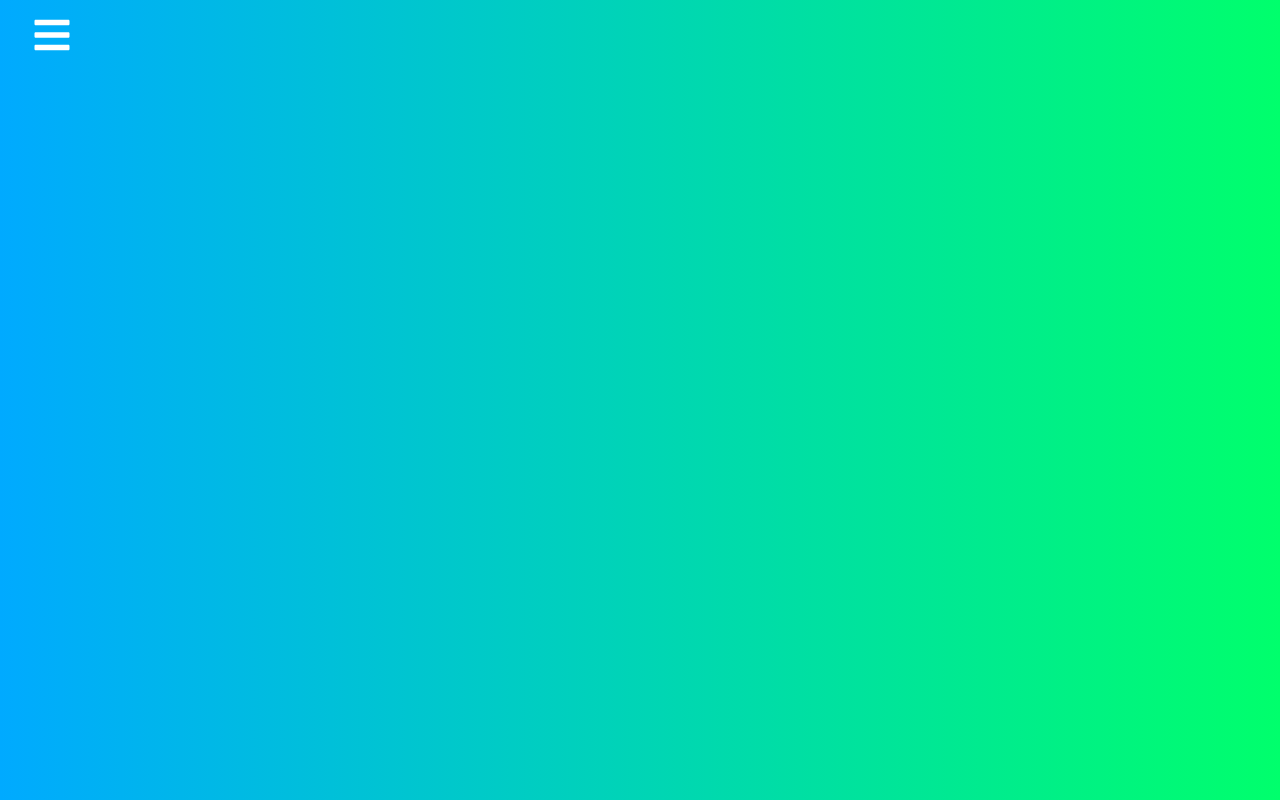
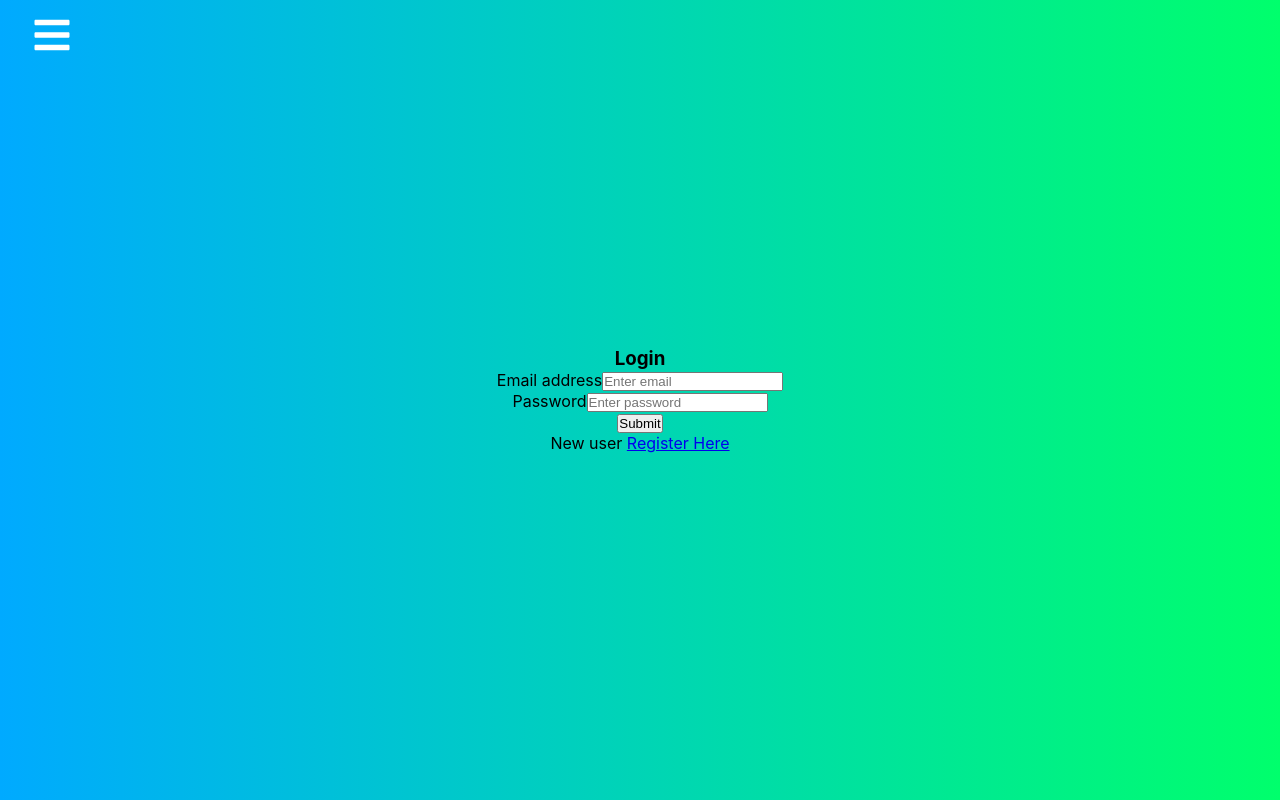
Before and after one commit to mlinhou/Daily-Tools, a React (Create React App) app: page /Login in a window 1280 px wide. Built offline with nearby package versions, Linux system fonts and the light colour scheme.

Commit message:
add toaster and login

```diff
--- a/package.json
+++ b/package.json
@@ -19,6 +19,7 @@
     "react-modal": "^3.16.1",
     "react-router-dom": "^6.22.3",
     "react-scripts": "5.0.1",
+    "react-toastify": "^10.0.5",
     "uuid": "^9.0.1",
     "web-vitals": "^2.1.4"
   },
--- a/src/App.js
+++ b/src/App.js
@@ -7,6 +7,8 @@ import Stopwatch from './components/Stopwatch';
 import Timer from './components/Timer';
 import Sidebar from './components/Sidebar';
 import Register from './components/Register';
+import { ToastContainer } from 'react-toastify';
+import Login from './components/Login';
 
 function App() {
   return (
@@ -22,8 +24,10 @@ function App() {
           <Route path="/Calculator/" element={<Calculator />}/>
           <Route path="/Timer/" element={<Timer />} />
           <Route path="/Register/" element={<Register/>} />
+          <Route path="/Login/" element={<Login/>} />
         </Routes>
       </Router>
+      <ToastContainer/>
     </div>
   );
 }
--- /dev/null
+++ b/src/components/Login.js
@@ -0,0 +1,67 @@
+import { signInWithEmailAndPassword } from "firebase/auth";
+import React, { useState } from "react";
+import { auth } from "./firebase";
+import { toast } from "react-toastify";
+
+
+function Login() {
+    const [email, setEmail] = useState("");
+    const [password, setPassword] = useState("");
+
+    const handleSubmit = async (e) => {
+      e.preventDefault();
+      try {
+        await signInWithEmailAndPassword(auth, email, password);
+        console.log("User logged in Successfully");
+        window.location.href = "/Daily-Tools";
+        toast.success("User logged in Successfully", {
+          position: "top-center",
+        });
+      } catch (error) {
+        console.log(error.message);
+
+        toast.error(error.message, {
+          position: "bottom-center",
+        });
+      }
+    };
+
+    return (
+      <form onSubmit={handleSubmit}>
+        <h3>Login</h3>
+
+        <div className="mb-3">
+          <label>Email address</label>
+          <input
+            type="email"
+            className="form-control"
+            placeholder="Enter email"
+            value={email}
+            onChange={(e) => setEmail(e.target.value)}
+          />
+        </div>
+
+        <div className="mb-3">
+          <label>Password</label>
+          <input
+            type="password"
+            className="form-control"
+            placeholder="Enter password"
+            value={password}
+            onChange={(e) => setPassword(e.target.value)}
+          />
+        </div>
+
+        <div className="d-grid">
+          <button type="submit" className="btn btn-primary">
+            Submit
+          </button>
+        </div>
+        <p className="forgot-password text-right">
+          New user <a href="/register">Register Here</a>
+        </p>
+      </form>
+    );
+  }
+
+  export default Login;
--- a/src/components/Register.js
+++ b/src/components/Register.js
@@ -1,6 +1,8 @@
 import { createUserWithEmailAndPassword } from 'firebase/auth';
 import React, { useState } from 'react'
-import { auth } from './firebase';
+import { auth, db } from './firebase';
+import { setDoc, doc } from "firebase/firestore";
+import { toast } from 'react-toastify';
 
 function Register() {
     const [email, setEmail] = useState("");
@@ -14,9 +16,22 @@ function Register() {
             await createUserWithEmailAndPassword(auth, email, password);
             const user = auth.currentUser;
             console.log(user)
+            if(user){
+                await setDoc(doc(db,"Users", user.uid), {
+                    email: user.email,
+                    firstName: fname,
+                    lastName: lname,
+                });
+            }
             console.log("User registered successfully")
+            toast.success("User Registered Successfully!", {
+                position: "top-center",
+            });
         } catch (error) {
             console.log(error.message)
+            toast.error(error.message, {
+                position: "bottom-center"
+            })
         }
     }
 
@@ -73,7 +88,7 @@ function Register() {
         </button>
       </div>
       <p className="forgot-password text-right">
-        Already registered <a href="/login">Login</a>
+        Already registered <a href="/Login">Login</a>
       </p>
     </form>
   )
--- a/src/components/firebase.js
+++ b/src/components/firebase.js
@@ -1,6 +1,7 @@
 // Import the functions you need from the SDKs you need
 import { initializeApp } from "firebase/app";
 import { getAuth } from "firebase/auth";
+import { getFirestore } from "firebase/firestore";
 // TODO: Add SDKs for Firebase products that you want to use
 // https://firebase.google.com/docs/web/setup#available-libraries
 
@@ -20,4 +21,5 @@ const firebaseConfig = {
 const app = initializeApp(firebaseConfig);
 
 export const auth = getAuth();
+export const db = getFirestore(app);
 export default app;
```
Also changed, not shown: 1 other file (tests, documents, lock files or other folders).
